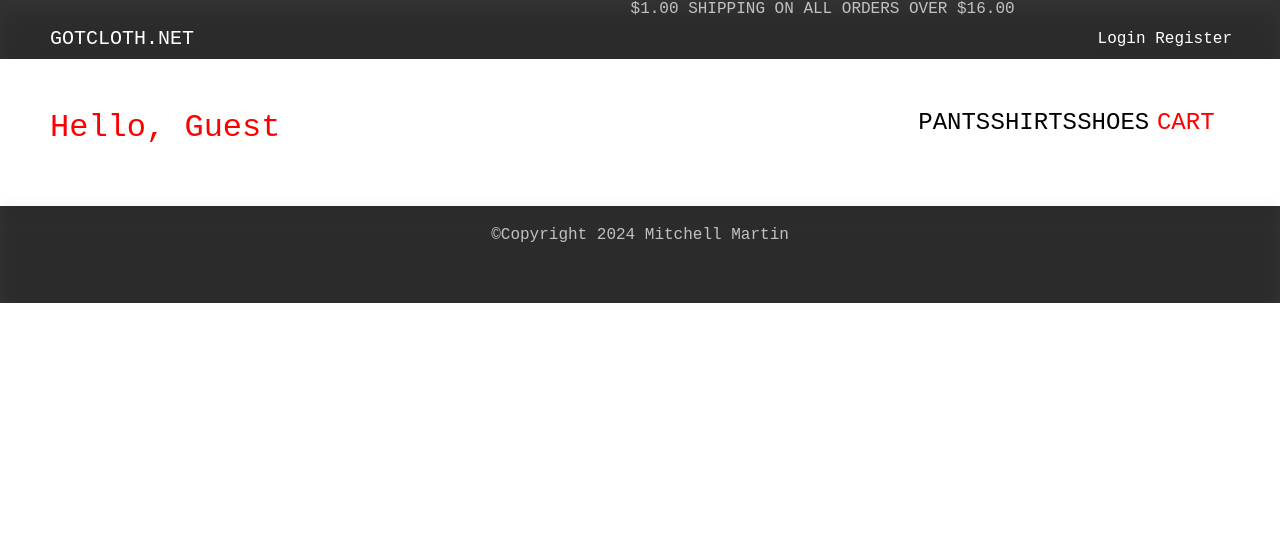
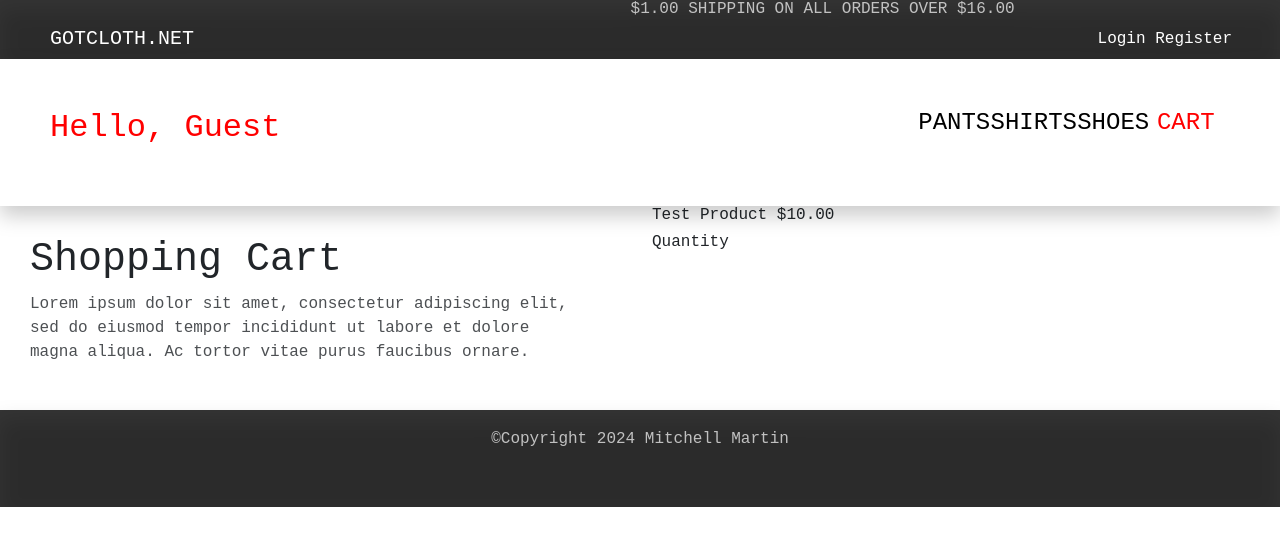
Before and after one commit to mmartin46/GotCloth, a React (Vite) app in the folder site.client/: page /cart in a window 1280 px wide. Shown: the top 546 px of the page. Built offline with nearby package versions, Linux system fonts and the light colour scheme; a web font is replaced by a local one.

Commit message:
Added changes

```diff
--- a/site.client/src/App.css
+++ b/site.client/src/App.css
@@ -574,6 +574,11 @@ html, body {
     width: 100%;
 }
 
+.shop-pg {
+    padding: 30px;
+    max-width: 600px;
+}
+
 @media (max-width: 800px) {
     .make-big {
         margin-left: 10%;
@@ -583,6 +588,10 @@ html, body {
 .make-big h2,
 .make-big p {
     color: black;
+}
+
+.counter {
+    max-width: 35px;
 }
 
 .footer {
--- a/site.client/src/App.jsx
+++ b/site.client/src/App.jsx
@@ -123,8 +123,23 @@ const MainLayout = () => {
 
 const CartLayout = () => {
     return (
-        <>
-        </>
+        <div>
+            <div className="row">
+                <div className="col">
+                    <div className="shop-pg">
+                        <h1>Shopping Cart</h1>
+                        <p>Lorem ipsum dolor sit amet, consectetur adipiscing elit, sed do eiusmod tempor incididunt ut labore et dolore magna aliqua. Ac tortor vitae purus faucibus ornare.</p>
+                    </div>
+                </div>
+                <div className="col">
+                    <div>
+                        <h6>Test Product $10.00</h6>
+                        <h6>Quantity</h6>
+                        <input className="counter" type="number"></input>
+                    </div>
+                </div>
+            </div>
+        </div>
     );
 }
 
```
Also changed, not shown: 1 other file (tests, documents, lock files or other folders).
